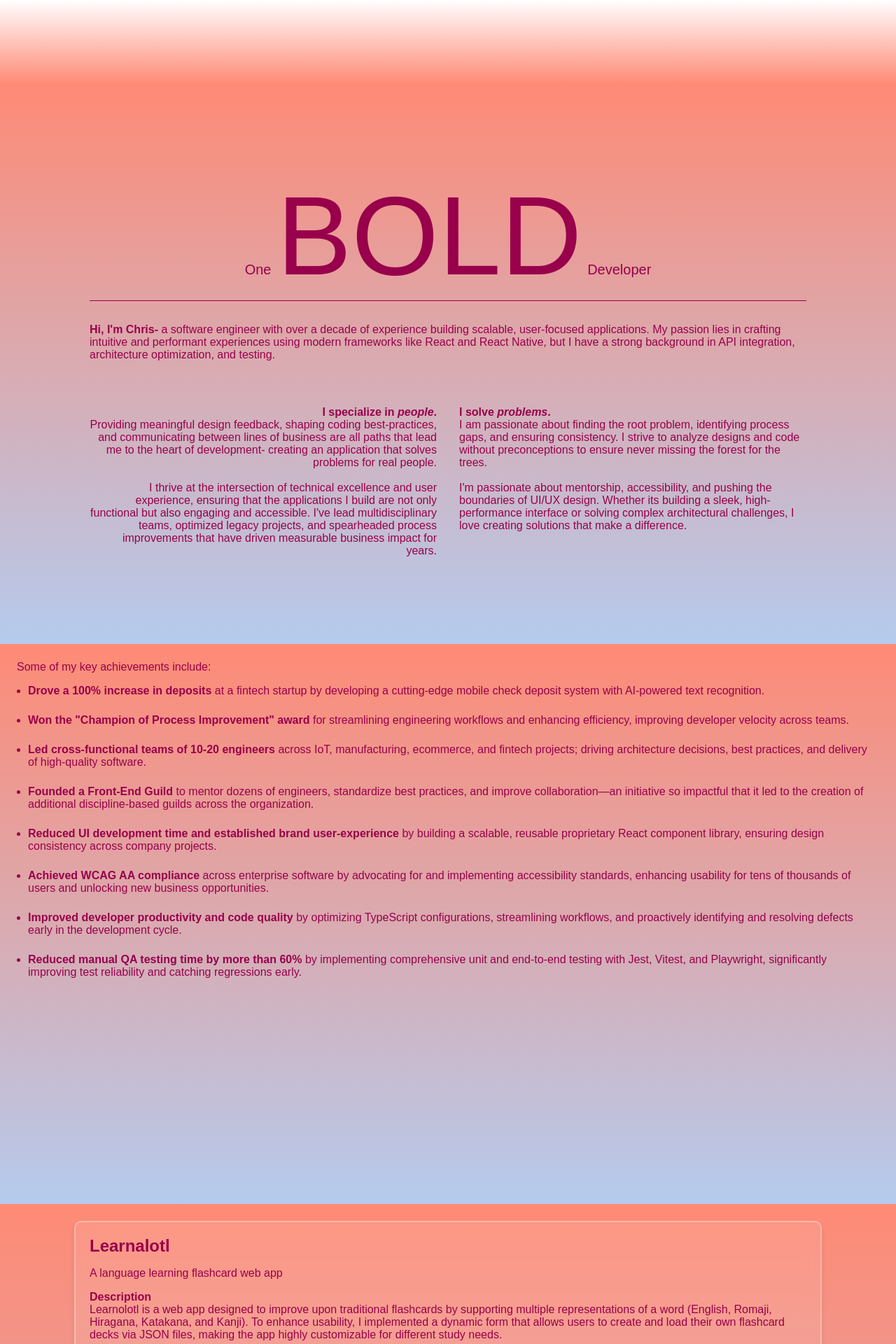
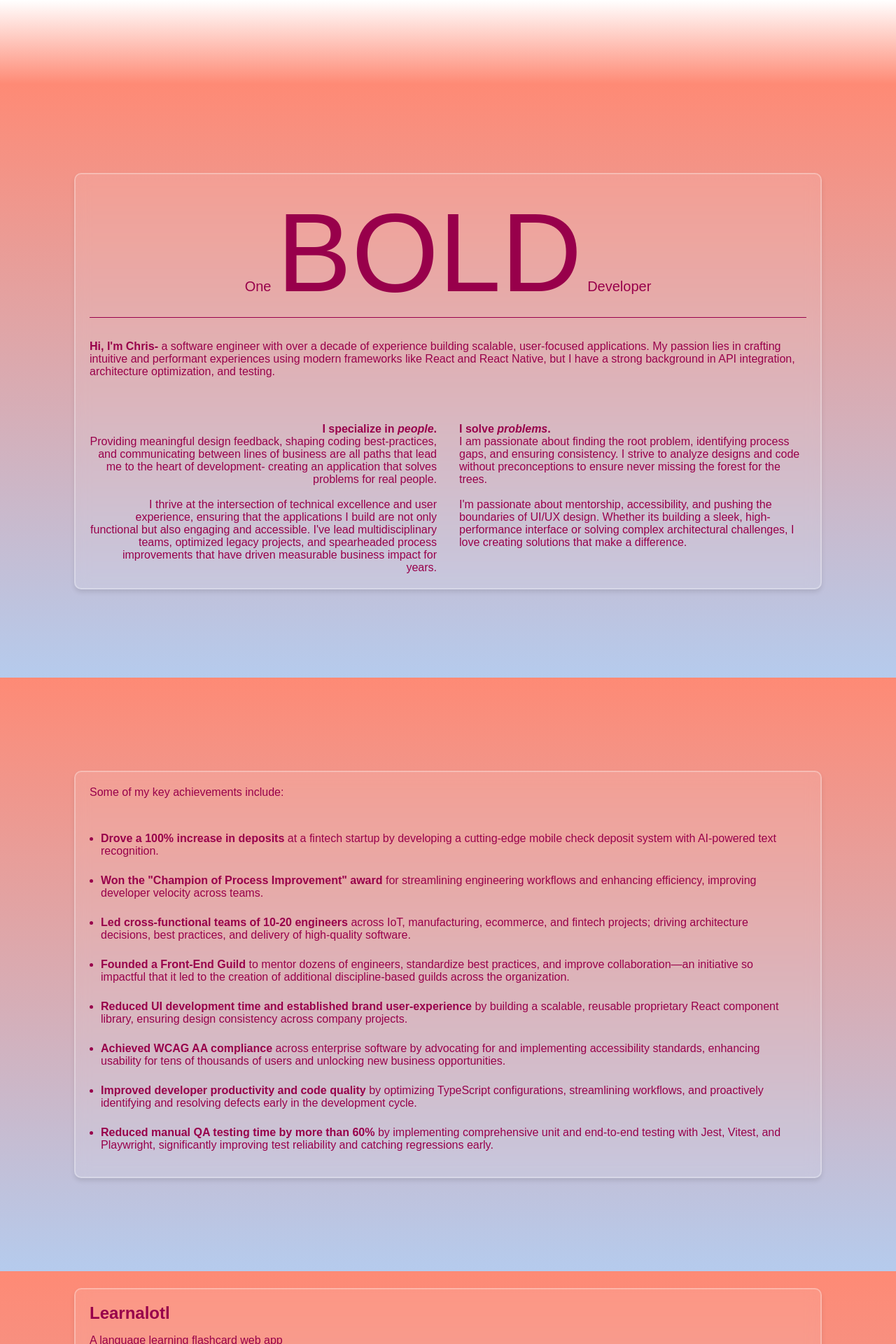
Before and after one commit to cflinchbaugh/portfolio, a React (Vite) app: page / in a window 1280 px wide. Shown: the part 680-2600 px from the top of the page at 70% size. Built offline with nearby package versions, Linux system fonts and the light colour scheme.

Commit message:
Update existing page styles for more consistent spacing

```diff
--- a/src/pages/About.tsx
+++ b/src/pages/About.tsx
@@ -18,11 +18,8 @@ const OneBoldDeveloper = () => {
       </span>
       <span
         className={css`
-          font-size: 2rem;
+          font-size: 1.5rem;
           padding: ${theme.spacing.sm};
-          ${theme.mq.md} {
-            font-size: 5rem;
-          }
           ${theme.mq.md} {
             font-size: 10rem;
           }
@@ -92,11 +89,23 @@ export const About = () => {
     <div
       className={css`
         display: flex;
+        flex-direction: column;
+        margin: auto;
         min-height: 100vh;
         background: linear-gradient(to bottom, #fe8a75 0%, #b5cbed 100%);
+        padding: ${theme.spacing.lg};
       `}
     >
       <h2 className="hidden">About</h2>
+
+      <div
+        className={
+          css`
+            margin: auto;
+            max-width: 80vw;
+          ` + " frosted-glass"
+        }
+      >
         <div
           className={css`
             display: flex;
@@ -104,7 +113,6 @@ export const About = () => {
             gap: ${theme.spacing.xl};
             max-width: 80vw;
             margin: auto;
-          padding: ${theme.spacing.lg};
           `}
         >
           <OneBoldDeveloper />
@@ -116,11 +124,12 @@ export const About = () => {
               }
             `}
           >
-          <strong>Hi, I'm Chris-</strong> a software engineer with over a decade
-          of experience building scalable, user-focused applications. My passion
-          lies in crafting intuitive and performant experiences using modern
-          frameworks like React and React Native, but I have a strong background
-          in API integration, architecture optimization, and testing.
+            <strong>Hi, I'm Chris-</strong> a software engineer with over a
+            decade of experience building scalable, user-focused applications.
+            My passion lies in crafting intuitive and performant experiences
+            using modern frameworks like React and React Native, but I have a
+            strong background in API integration, architecture optimization, and
+            testing.
           </div>
 
           <div>
@@ -153,5 +162,6 @@ export const About = () => {
           </div>
         </div>
       </div>
+    </div>
   );
 };
--- a/src/pages/Achievements.tsx
+++ b/src/pages/Achievements.tsx
@@ -6,15 +6,27 @@ export const Achievements = () => {
     <div
       className={css`
         display: flex;
+        flex-direction: column;
         min-height: 100vh;
         background: linear-gradient(to bottom, #fe8a75 0%, #b5cbed 100%);
+        padding: ${theme.spacing.lg};
       `}
     >
       <h2 className="hidden">Achievements</h2>
 
       <div
+        className={
+          css`
+            max-width: 80vw;
+          ` + " frosted-glass"
+        }
+      >
+        <div
           className={css`
-          padding: ${theme.spacing.lg};
+            display: flex;
+            flex-direction: column;
+            gap: ${theme.spacing.xl};
+            max-width: 80vw;
           `}
         >
           Some of my key achievements include:
@@ -31,49 +43,52 @@ export const Achievements = () => {
               with AI-powered text recognition.
             </li>
             <li>
-            <strong>Won the "Champion of Process Improvement" award</strong> for
-            streamlining engineering workflows and enhancing efficiency,
+              <strong>Won the "Champion of Process Improvement" award</strong>{" "}
+              for streamlining engineering workflows and enhancing efficiency,
               improving developer velocity across teams.
             </li>
             <li>
               <strong>Led cross-functional teams of 10-20 engineers</strong>{" "}
-            across IoT, manufacturing, ecommerce, and fintech projects; driving
-            architecture decisions, best practices, and delivery of high-quality
-            software.
+              across IoT, manufacturing, ecommerce, and fintech projects;
+              driving architecture decisions, best practices, and delivery of
+              high-quality software.
             </li>
             <li>
               <strong>Founded a Front-End Guild</strong> to mentor dozens of
-            engineers, standardize best practices, and improve collaboration—an
-            initiative so impactful that it led to the creation of additional
-            discipline-based guilds across the organization.
+              engineers, standardize best practices, and improve
+              collaboration—an initiative so impactful that it led to the
+              creation of additional discipline-based guilds across the
+              organization.
             </li>
             <li>
               <strong>
-              Reduced UI development time and established brand user-experience
+                Reduced UI development time and established brand
+                user-experience
               </strong>{" "}
               by building a scalable, reusable proprietary React component
               library, ensuring design consistency across company projects.
             </li>
             <li>
               <strong>Achieved WCAG AA compliance</strong> across enterprise
-            software by advocating for and implementing accessibility standards,
-            enhancing usability for tens of thousands of users and unlocking new
-            business opportunities.
+              software by advocating for and implementing accessibility
+              standards, enhancing usability for tens of thousands of users and
+              unlocking new business opportunities.
             </li>
             <li>
-            <strong>Improved developer productivity and code quality</strong> by
-            optimizing TypeScript configurations, streamlining workflows, and
-            proactively identifying and resolving defects early in the
+              <strong>Improved developer productivity and code quality</strong>{" "}
+              by optimizing TypeScript configurations, streamlining workflows,
+              and proactively identifying and resolving defects early in the
               development cycle.
             </li>
             <li>
-            <strong>Reduced manual QA testing time by more than 60%</strong> by
-            implementing comprehensive unit and end-to-end testing with Jest,
-            Vitest, and Playwright, significantly improving test reliability and
-            catching regressions early.
+              <strong>Reduced manual QA testing time by more than 60%</strong>{" "}
+              by implementing comprehensive unit and end-to-end testing with
+              Jest, Vitest, and Playwright, significantly improving test
+              reliability and catching regressions early.
             </li>
           </ul>
         </div>
       </div>
+    </div>
   );
 };
```
Lines whose indentation alone changed are shown as unchanged.
